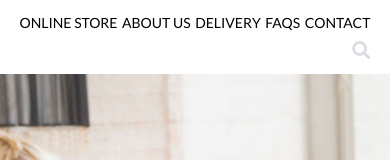
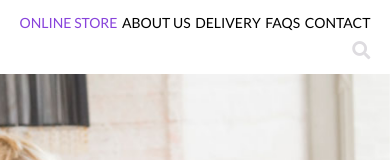
Before and after one commit to zile028/party, a plain HTML site: page index.html in a window 390 px wide. In both pictures the pointer is over the item "ONLINE STORE". Shown: the top 160 px of the page. Drawn offline with nearby package versions, Linux system fonts and the light colour scheme.

Commit message:
html, css, responsive, slider

```diff
--- a/css/style.css
+++ b/css/style.css
@@ -66,6 +66,9 @@ nav {
 }
 nav li {
   margin-right: 20px;
+}
+nav li:hover {
+  color: var(--purple);
 }
 nav li a {
   text-transform: uppercase;
```
